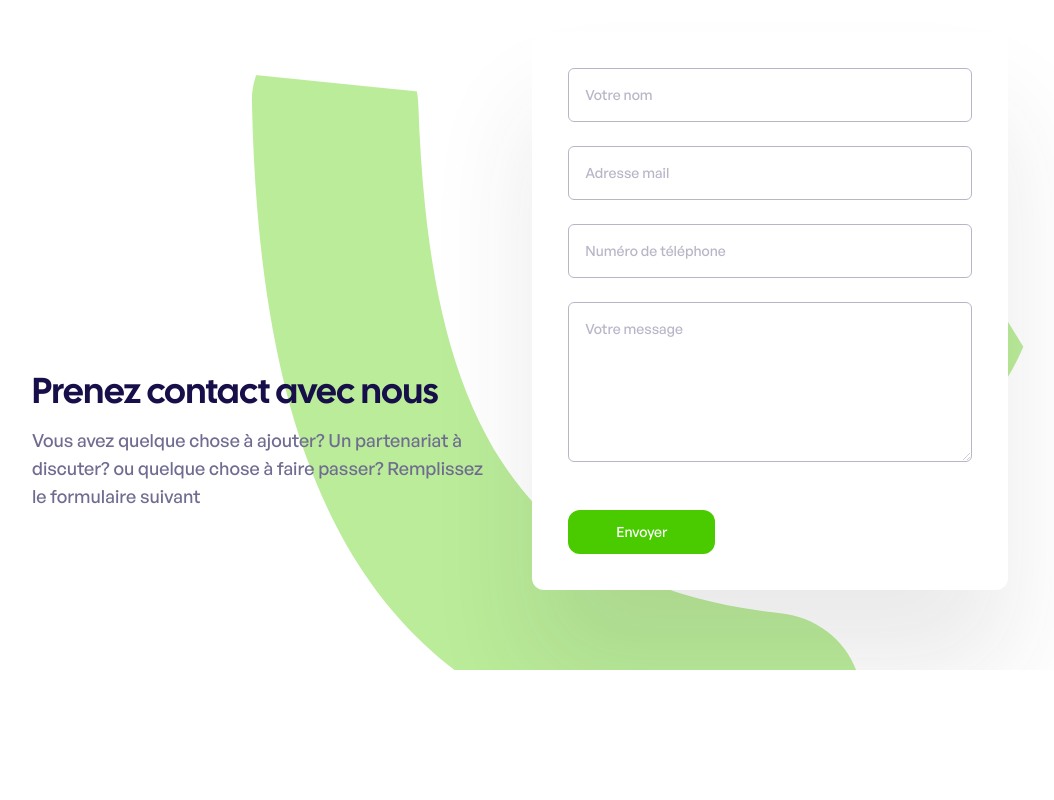
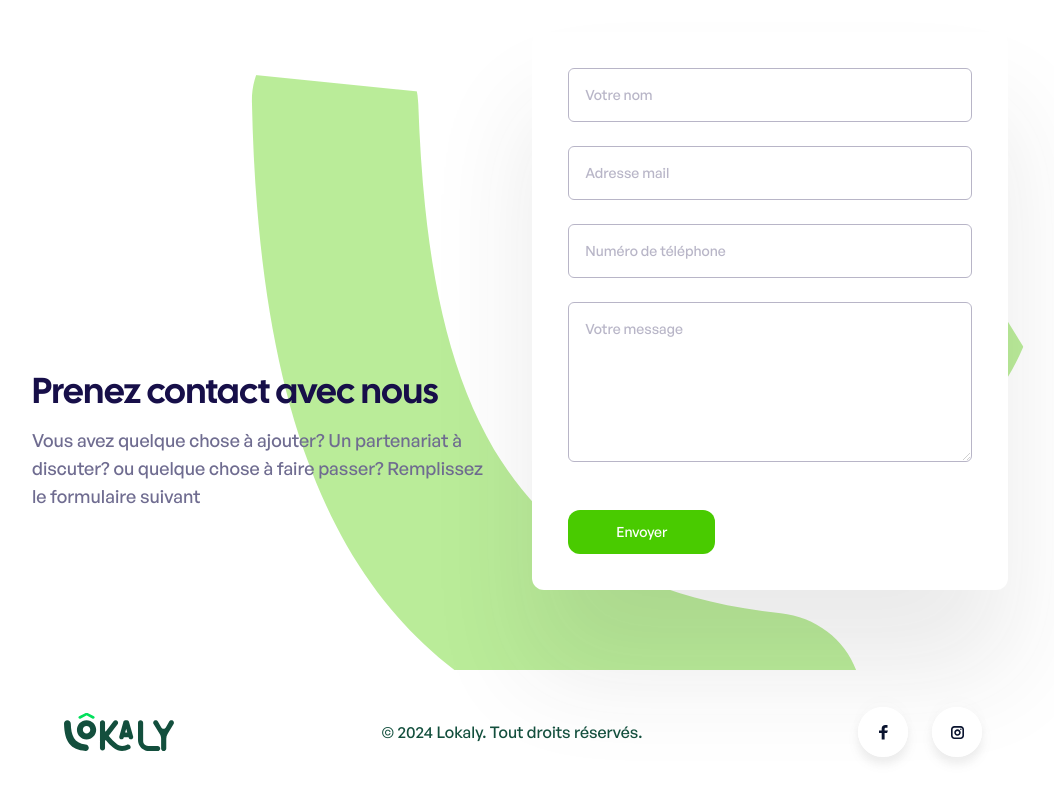
Before and after one commit to KiritoEM/lokaly-POESAM-website, a Next.js app: page / in a window 1280 px wide. Shown: the part 3096-3896 px from the top of the page, without its empty margins (112-1166 px from the left). Before the commit the page ends 3766 px from the top, so only its background shows below. Built offline with nearby package versions, Linux system fonts and the light colour scheme.

Commit message:
add landing-footer

```diff
--- /dev/null
+++ b/src/components/sections/landing/LandingFooter.tsx
@@ -0,0 +1,20 @@
+const LandingFooter = (): JSX.Element => {
+    return (
+        <div className="container mx-auto w-full">
+            <footer className="landing__footer flex justify-between items-center pt-5 pb-16 px-44 bg-white">
+                <div className="logo">
+                    <img src="/logo.svg" alt="" />
+                </div>
+                <div className="copyright">
+                    <p className="text-green05">© 2024 Lokaly. Tout droits réservés. </p>
+                </div>
+                <div className="social-icons flex gap-1">
+                    <img src="/icons/fb-icon.svg" alt="fb" />
+                    <img src="/icons/insta-icon.svg" alt="insta" />
+                </div>
+            </footer>
+        </div>
+    );
+};
+
+export default LandingFooter;
--- a/src/components/sections/landing/landingFooter.tsx
+++ /dev/null
@@ -1,11 +0,0 @@
-const landingFooter = (): JSX.Element => {
-    return (
-        <div className="container mx-auto">
-            <footer className="landing__footer">
-
-            </footer>
-        </div>
-    );
-};
-
-export default landingFooter;
--- a/src/pages/index.tsx
+++ b/src/pages/index.tsx
@@ -2,6 +2,7 @@ import Brand from "@/components/Brand";
 import LandingContact from "@/components/sections/landing/LandingContact";
 import LandingFAQ from "@/components/sections/landing/LandingFAQ";
 import LandingFeatures from "@/components/sections/landing/LandingFeatures";
+import LandingFooter from "@/components/sections/landing/LandingFooter";
 import LandingHero from "@/components/sections/landing/LandingHero";
 import LandingPatenary from "@/components/sections/landing/LandingPatenary";
 import LandingLayout from "@/layout/LandingLayout";
@@ -20,6 +21,7 @@ const Landing = (): JSX.Element => {
         <LandingPatenary />
         <LandingFAQ />
         <LandingContact />
+        <LandingFooter />
       </LandingLayout>
     </section>
   );
--- a/tailwind.config.ts
+++ b/tailwind.config.ts
@@ -18,6 +18,7 @@ const config: Config = {
         green02: "#02260B",
         green03: "#8BDD5D",
         green04: "#D4F2C4",
+        green05 : "#134F3D",
         gray01: "#B3B3B3",
         gray02: "#2E3230",
         gray03: "#BABABA",
```
Also changed, not shown: public/icons/fb-icon.svg (added), public/icons/insta-icon.svg (added).
